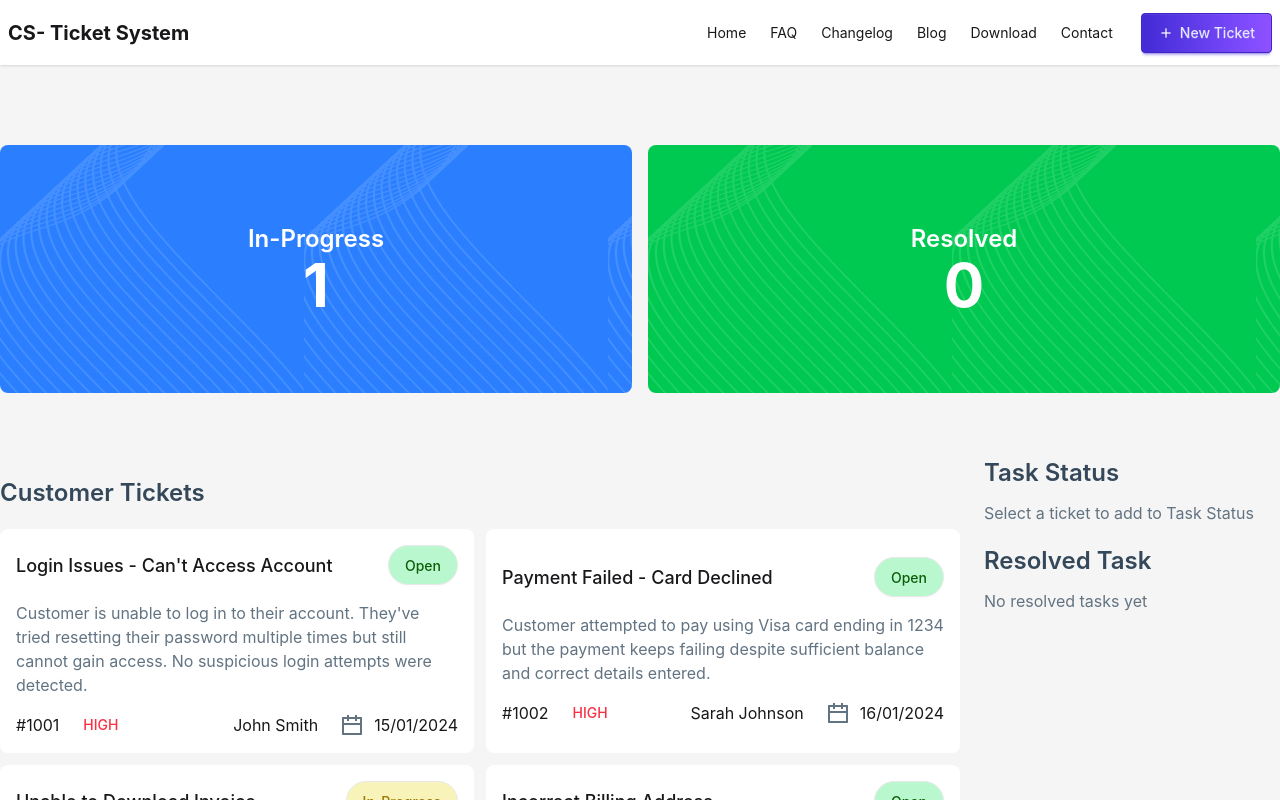
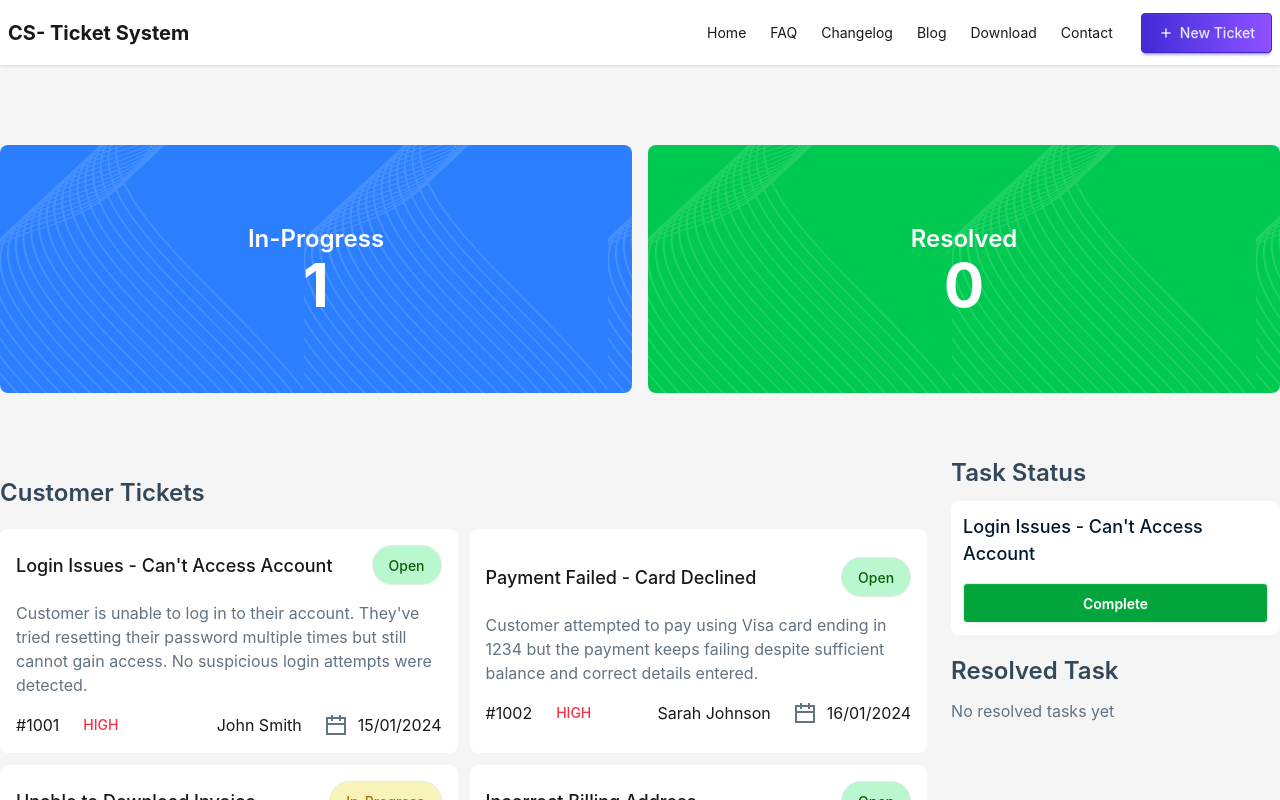
Before and after one commit to gmnayem631/ticket-system, a React (Vite) app: page / in a window 1280 px wide. Both pictures are taken after a click on the element 237 px from the left and 641 px from the top of the page. Shown: the top 800 px of the page. Built offline with nearby package versions, Linux system fonts and the light colour scheme.

Commit message:
added dynamic task status card with state management to the UI

```diff
--- a/src/App.jsx
+++ b/src/App.jsx
@@ -28,7 +28,10 @@ function App() {
             setAddedTickets={setAddedTickets}
           ></CustomerTickets>
         </Suspense>
-        <Status></Status>
+        <Status
+          addedTickets={addedTickets}
+          setAddedTickets={setAddedTickets}
+        ></Status>
       </div>
 
       <Footer></Footer>
--- a/src/components/Status/Status.jsx
+++ b/src/components/Status/Status.jsx
@@ -2,10 +2,13 @@ import React from "react";
 import TaskStatus from "./TaskStatus";
 import ResolvedTask from "./ResolvedTask";
 
-const Status = () => {
+const Status = ({ addedTickets, setAddedTickets }) => {
   return (
     <div className="flex flex-col gap-5">
-      <TaskStatus></TaskStatus>
+      <TaskStatus
+        addedTickets={addedTickets}
+        setAddedTickets={setAddedTickets}
+      ></TaskStatus>
       <ResolvedTask></ResolvedTask>
     </div>
   );
--- a/src/components/Status/TaskStatus.jsx
+++ b/src/components/Status/TaskStatus.jsx
@@ -1,11 +1,25 @@
 import React from "react";
+import TaskStatusDetail from "../TaskStatusDetail/TaskStatusDetail";
 
-const TaskStatus = () => {
+const TaskStatus = ({ addedTickets }) => {
   return (
     <div className="">
       <div className="flex flex-col gap-3">
         <h4 className="text-[#34485A] font-semibold text-2xl">Task Status</h4>
-        <p className="text-[#627382]">Select a ticket to add to Task Status</p>
+        {addedTickets.length === 0 ? (
+          <p className="text-[#627382]">
+            Select a ticket to add to Task Status
+          </p>
+        ) : (
+          addedTickets.map((oneAddedTicket) => {
+            return (
+              <TaskStatusDetail
+                key={oneAddedTicket.id}
+                oneAddedTicket={oneAddedTicket}
+              ></TaskStatusDetail>
+            );
+          })
+        )}
       </div>
     </div>
   );
--- /dev/null
+++ b/src/components/TaskStatusDetail/TaskStatusDetail.jsx
@@ -0,0 +1,18 @@
+import React from "react";
+
+const TaskStatusDetail = ({ oneAddedTicket }) => {
+  const { title } = oneAddedTicket;
+  return (
+    <div
+      key={oneAddedTicket.id}
+      className="flex flex-col justify-center items-center p-3 rounded-lg w-full gap-4 bg-white"
+    >
+      <p className="font-medium text-[18px] text-[#001931]">{title}</p>
+      <button className="btn w-full bg-[#02A53B] font-semibold text-white">
+        Complete
+      </button>
+    </div>
+  );
+};
+
+export default TaskStatusDetail;
```
